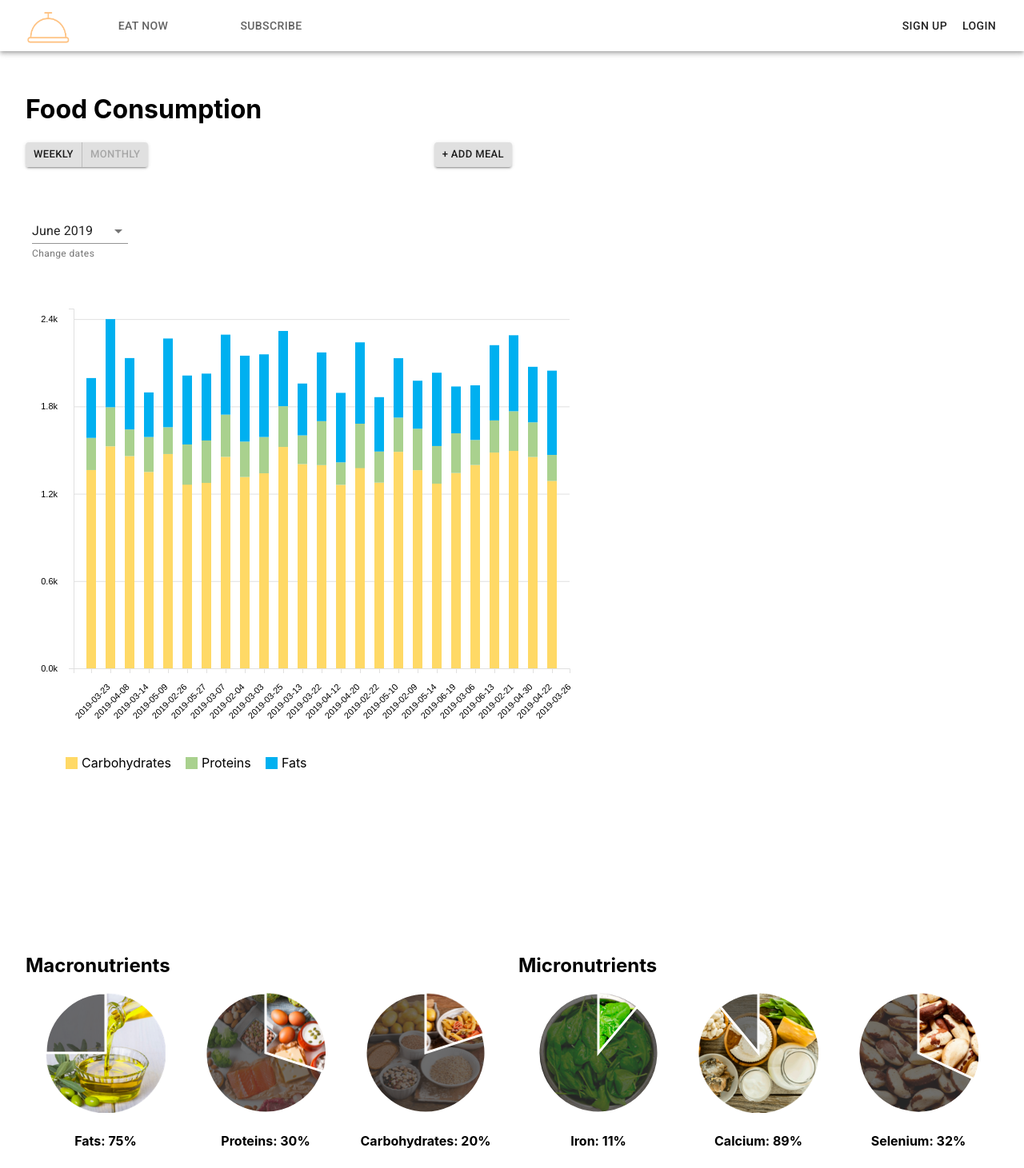
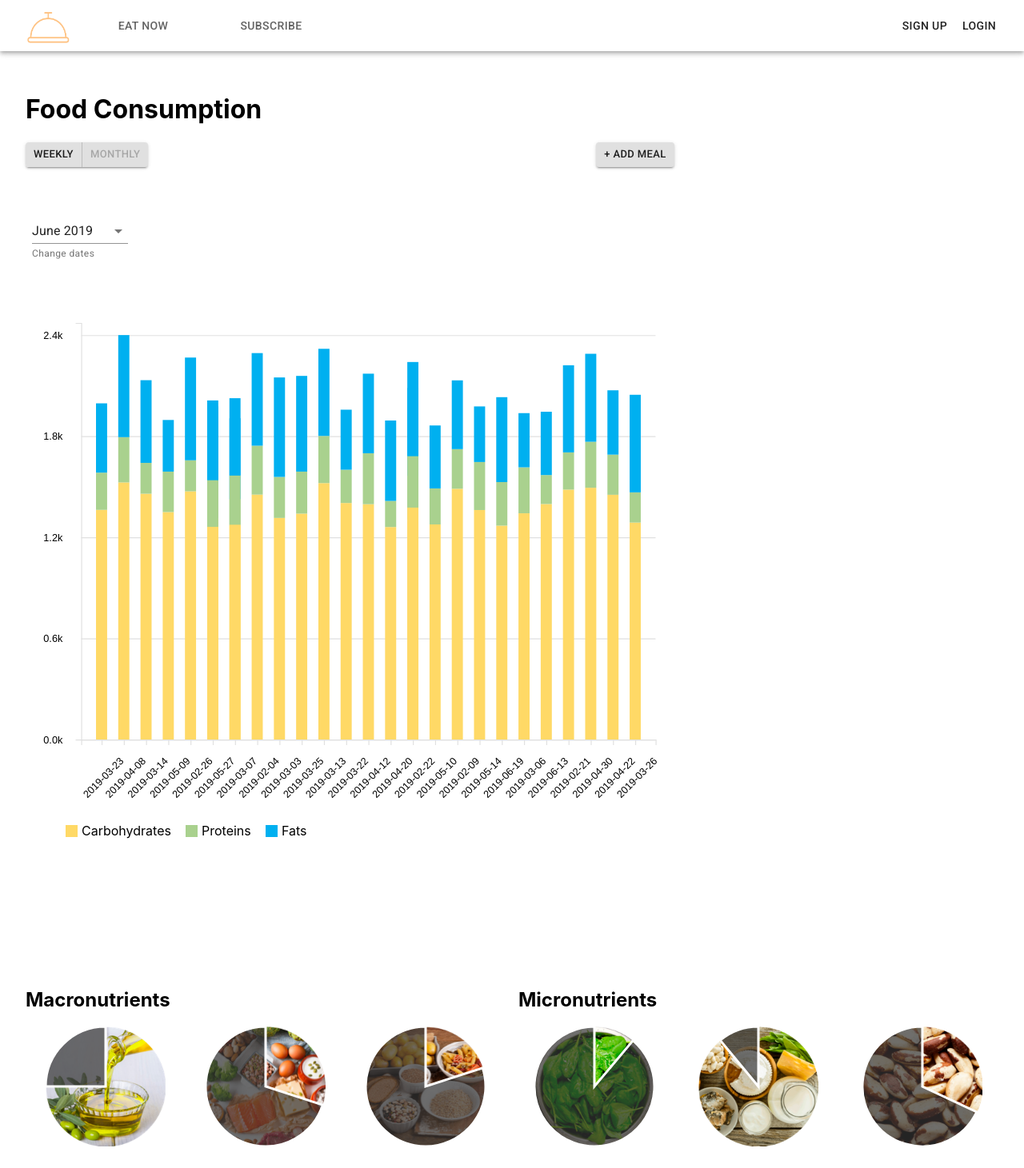
Before and after one commit to sakthik26/EveryMeal, a React (Create React App) app in the folder client/: page /dashboard in a window 1280 px wide. Shown: the top 1461 px of the page at 80% size. Built offline with nearby package versions, Linux system fonts and the light colour scheme.

Commit message:
Make consumption graph and progress circles scale better on smaller screens

```diff
--- /dev/null
+++ b/client/src/components/charts/Chart.css
@@ -0,0 +1,14 @@
+.svg-container {
+    display: inline-block;
+    position: relative;
+    width: 100%;
+    padding-bottom: 85%; /* aspect ratio */
+    vertical-align: top;
+    overflow: hidden;
+  }
+  .svg-content-responsive {
+    display: inline-block;
+    position: absolute;
+    top: 10px;
+    left: 0;
+  }
--- a/client/src/components/charts/Chart.js
+++ b/client/src/components/charts/Chart.js
@@ -4,6 +4,7 @@ import { stack } from 'd3-shape'
 import Axes from './Axes'
 import Stack from './Stack'
 import testData from '../../testData'
+import './Chart.css'
 
 class Chart extends Component {
   constructor() {
@@ -41,8 +42,9 @@ class Chart extends Component {
       .range([svgDimensions.height - margins.bottom, margins.top])
 
     return (
-      <div className="Dashboard-consumption-graph">
-         <svg width={svgDimensions.width} height={svgDimensions.height}>
+      <div className="svg-container">
+         <svg className="svg-content-responsive" preserveAspectRatio="xMinYMin meet" viewBox="0 0 700 600"
+         >
             <Axes
               scales={{ xScale, yScale }}
               maxValue={maxValue}
--- a/client/src/views/Dashboard.js
+++ b/client/src/views/Dashboard.js
@@ -50,7 +50,7 @@ export class Dashboard extends React.Component {
                     <Grid item xs={12}>
                         <h1>Food Consumption</h1>
 
-                        <Grid container className={classes.graphButtons} item xs={12} md={6} xl={3} justify="space-between">
+                        <Grid container className={classes.graphButtons} item sm={12} md={8} xl={6} justify="space-between">
                             <Grid item>
                                 <ButtonGroup variant="contained" size="small">
                                     <Button>Weekly</Button>
@@ -62,7 +62,7 @@ export class Dashboard extends React.Component {
                             </Grid>
                         </Grid>
 
-                        <Grid item >
+                        <Grid item xl={6} md={8} sm={12}>
                             <Box my={5}>
                                 {/*TODO: Pass propper onchange function such that api call for graph gets updated*/}
                                 <Select months={months} />
@@ -75,9 +75,9 @@ export class Dashboard extends React.Component {
 
                     <Grid item xs={12} md={6} xl={3}>
                         <h2>Macronutrients</h2>
-                        <Grid container>
+                        <Grid container spacing={20}>
                             {macronutrients.map(item => (
-                                <Grid key={item.index} item xs={4}>
+                                <Grid key={item.index} item xs={12} sm={4}>
                                     <ProgressCircle label={item.name} percentage={item.value} url={item.url} />
                                 </Grid>
                             ))}
@@ -87,9 +87,9 @@ export class Dashboard extends React.Component {
 
                     <Grid item xs={12} md={6} xl={3}>
                         <h2>Micronutrients</h2>
-                        <Grid container>
+                        <Grid container spacing={2}>
                             {micronutrients.map(item => (
-                                <Grid key={item.index} item xs={4}>
+                                <Grid key={item.index} item xs={12} sm={4}>
                                     <ProgressCircle label={item.name} percentage={item.value} url={item.url} />
                                 </Grid>
                             ))}
```
